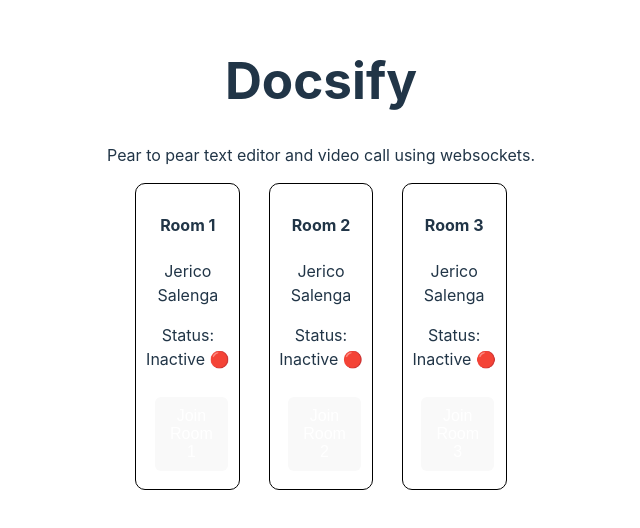
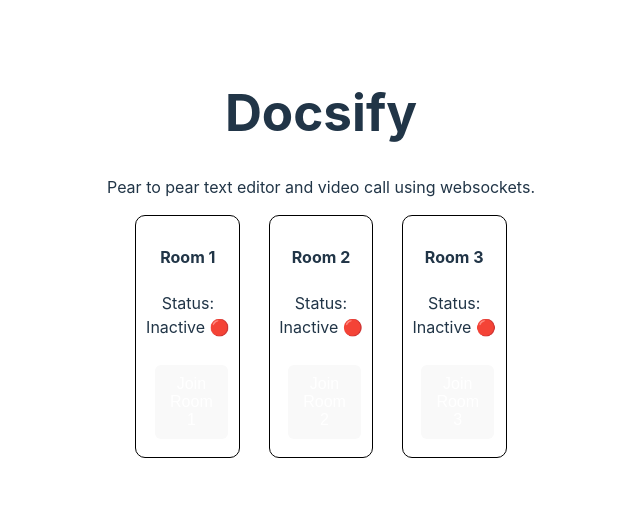
Before and after one commit to Allen1801/docsify, a React (Vite) app: page / in a window 1280 px wide. Shown: the part 146-674 px from the top of the page, without its empty margins (319-959 px from the left). Built offline with nearby package versions, Linux system fonts and the light colour scheme.

Commit message:
Update App.tsx

```diff
--- a/src/App.tsx
+++ b/src/App.tsx
@@ -6,9 +6,9 @@
   const navigate = useNavigate();
 
   const [rooms, setRooms] = useState([
-    { id: 'room1', name: 'Room 1', host: 'Jerico Salenga', isActive: false },
-    { id: 'room2', name: 'Room 2', host: 'Jerico Salenga', isActive: false },
-    { id: 'room3', name: 'Room 3', host: 'Jerico Salenga', isActive: false }
+    { id: 'room1', name: 'Room 1', isActive: false },
+    { id: 'room2', name: 'Room 2',  isActive: false },
+    { id: 'room3', name: 'Room 3', isActive: false }
   ]);
 
   // const createSession = () => {
@@ -62,7 +62,6 @@
         {rooms.map(room => (
             <div className="card-container" key={room.id}>
               <h4>{room.name}</h4>
-              <p>{room.host}</p>
               <p>Status: {room.isActive ? 'Active 🟢' : 'Inactive 🔴'}</p>
               <button onClick={() => joinRoom(room.id)}>Join {room.name}</button>
             </div>
```
